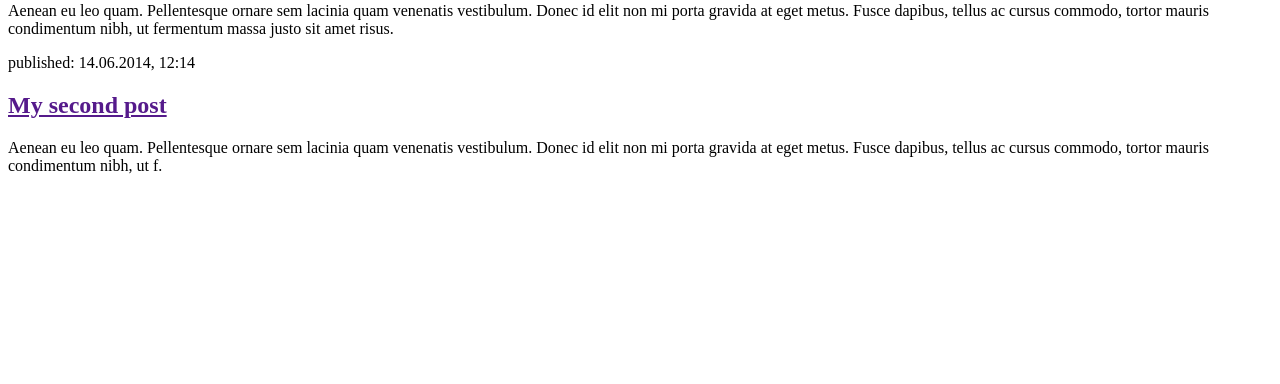
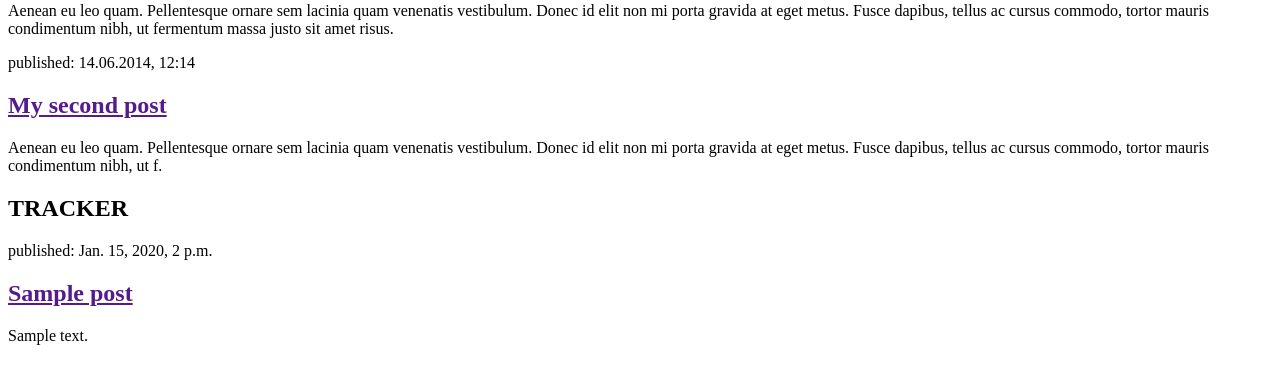
Before and after one commit to ALLENDE123X/my-first-blog, a Django app: template blog/templates/blog/post_list.html in a window 1280 px wide. Shown: the part 149-533 px from the top of the page. Run offline with Django 3.2, Linux system fonts and the light colour scheme; the template is opened without the code that fills it: values that come from a table or form of the project are taken from there, others are empty; tables that the repository leaves empty hold one stand-in row (values such as "Sample post").

Commit message:
Modified templates to display posts from database.

```diff
--- a/blog/templates/blog/post_list.html
+++ b/blog/templates/blog/post_list.html
@@ -18,5 +18,16 @@
         <h2><a href="">My second post</a></h2>
         <p>Aenean eu leo quam. Pellentesque ornare sem lacinia quam venenatis vestibulum. Donec id elit non mi porta gravida at eget metus. Fusce dapibus, tellus ac cursus commodo, tortor mauris condimentum nibh, ut f.</p>
     </div>
+
+    <h2>TRACKER</h2>
+
+    {% for post in posts %}
+        <div>
+            <p>published: {{ post.published_date }}</p>
+            <h2><a href="">{{ post.title }}</a></h2>
+            <p>{{ post.text | linebreaksbr }}</p>
+        </div>
+    {% endfor %}
+
 </body>
 </html>
--- a/blog/views.py
+++ b/blog/views.py
@@ -1,5 +1,8 @@
 from django.shortcuts import render
+from .models import Post
+from django.utils import timezone
 
 # Create your views here.
 def post_list(request):
-    return render(request, 'blog/post_list.html', {})
+    posts = Post.objects.filter(published_date__lte=timezone.now()).order_by('published_date')
+    return render(request, 'blog/post_list.html', {'posts': posts})
```
